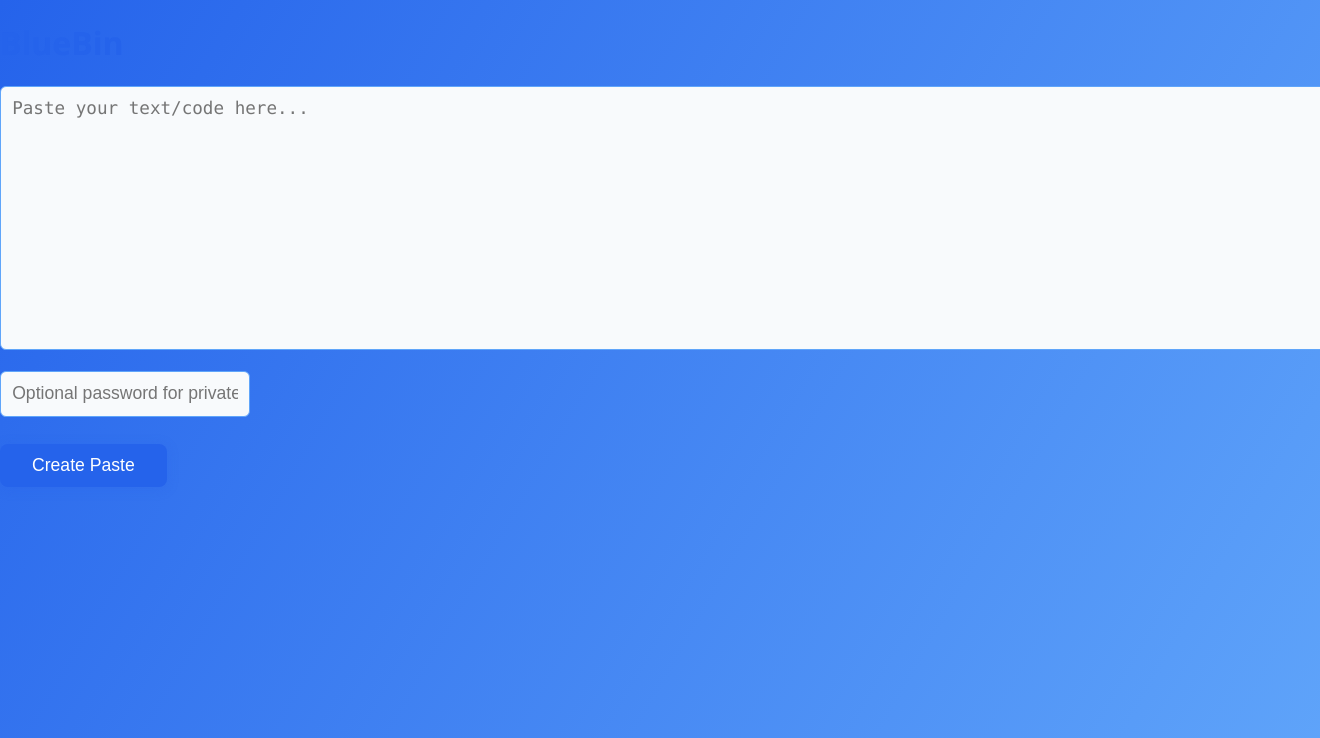
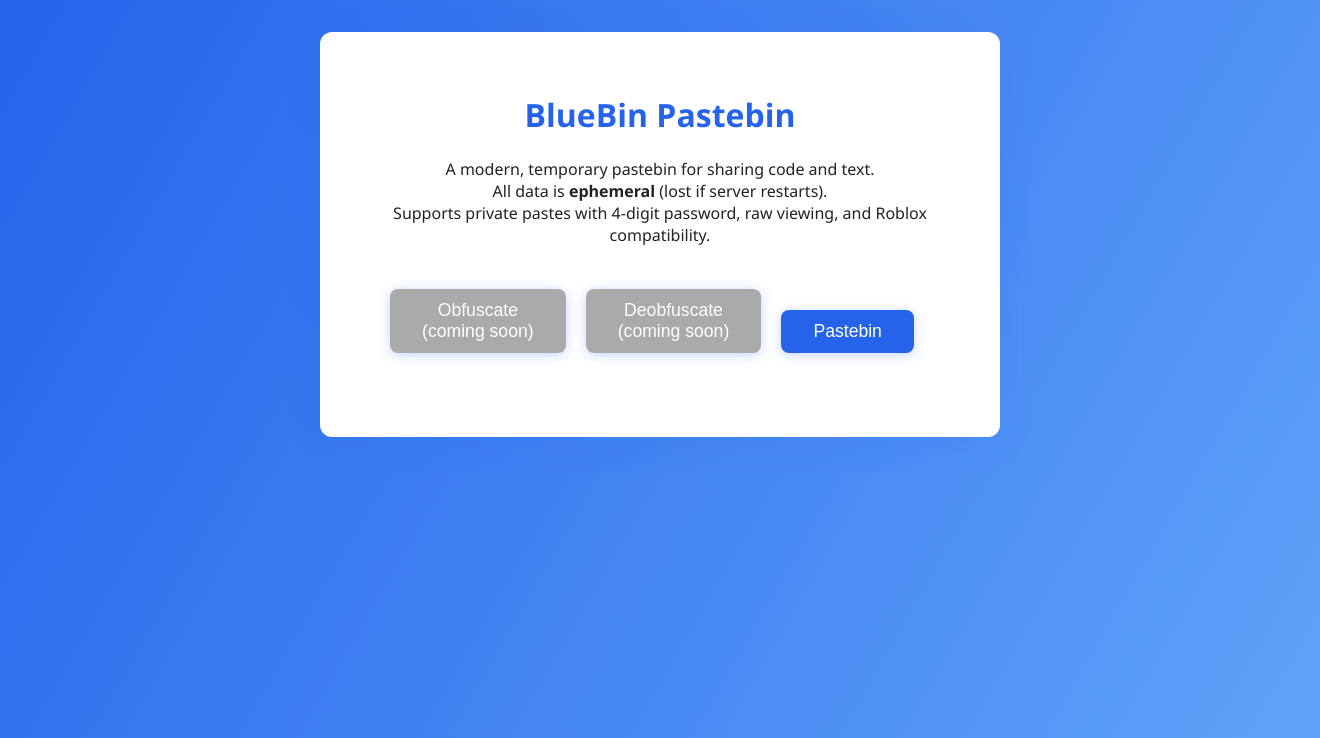
Before and after one commit to TrueBlue23/bluebin233, a FastAPI app: page / in a window 1320 px wide; the page is wider, and only the part inside the window is pictured. Shown: the top 738 px of that part. Run offline with FastAPI, Linux system fonts and the light colour scheme.

Commit message:
Update index.html

```diff
--- a/templates/index.html
+++ b/templates/index.html
@@ -1,20 +1,22 @@
 <!DOCTYPE html>
 <html>
 <head>
-    <title>BlueBin - Pastebin</title>
-    <link rel="stylesheet" href="/static/style.css">
+  <title>BlueBin Pastebin</title>
+  <link href="/static/style.css" rel="stylesheet">
 </head>
 <body>
-    <div class="container">
-        <h1 class="main-title">BlueBin</h1>
-        <form method="post" action="/new" class="paste-form">
-            <textarea name="content" rows="12" cols="70" placeholder="Paste your text/code here..." required></textarea><br>
-            <input type="password" name="password" placeholder="Optional password for private paste"><br>
-            <button class="create-btn" type="submit">Create Paste</button>
-            {% if error %}
-                <div class="error">{{ error }}</div>
-            {% endif %}
-        </form>
+  <div class="card" style="text-align:center;">
+    <h1>BlueBin Pastebin</h1>
+    <p>
+      A modern, temporary pastebin for sharing code and text.<br>
+      All data is <b>ephemeral</b> (lost if server restarts).<br>
+      Supports private pastes with 4-digit password, raw viewing, and Roblox compatibility.
+    </p>
+    <div style="margin:2rem 0">
+      <button disabled>Obfuscate<br>(coming soon)</button>
+      <button disabled>Deobfuscate<br>(coming soon)</button>
+      <a href="/pastebin"><button>Pastebin</button></a>
     </div>
+  </div>
 </body>
 </html>
```
